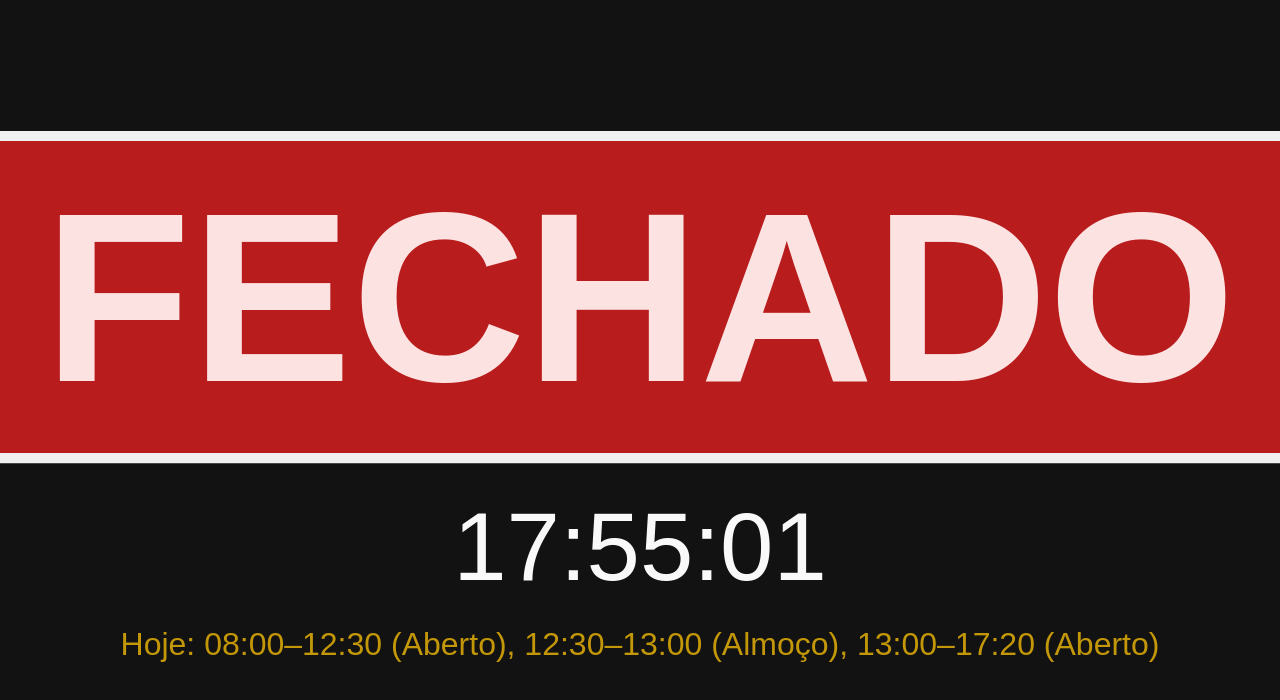
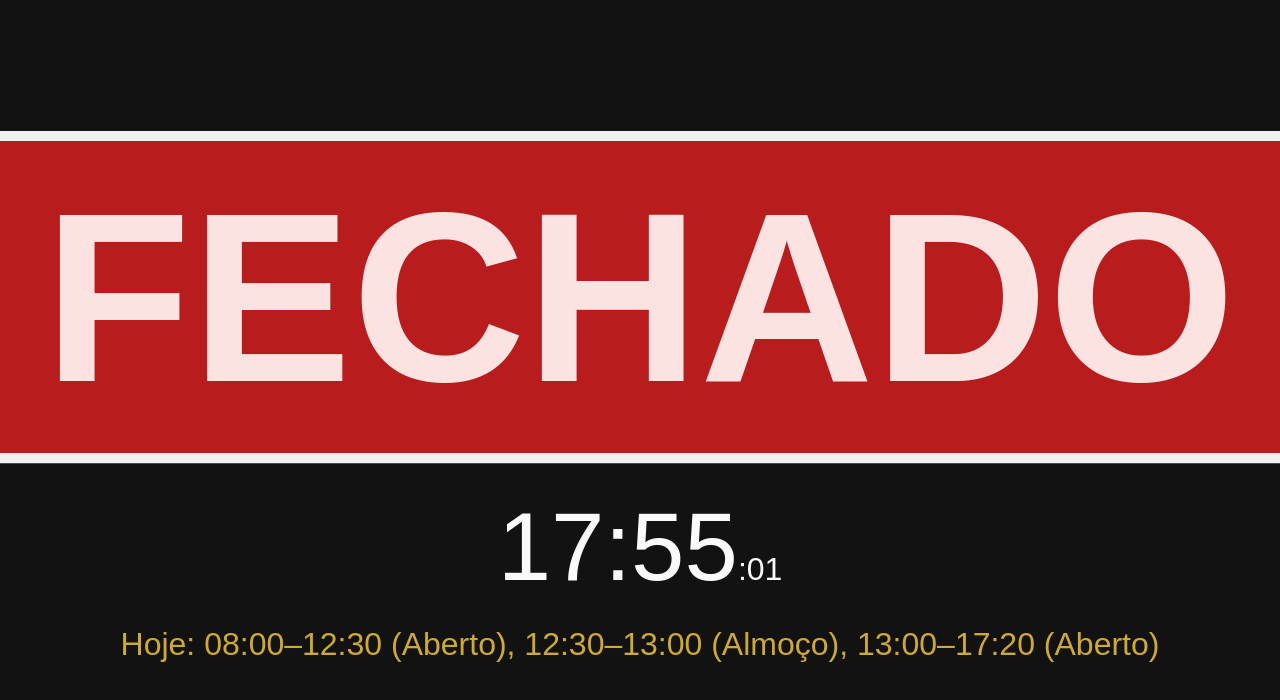
Before and after one commit to psonybruno/ifsp-status-funcionamento, a plain HTML site: page index.html in a window 1280 px wide. Shown: the top 700 px of the page. Drawn offline with Linux system fonts and the light colour scheme.

Commit message:
refactor: altera o formato da hora e a cor da mensagem de status

```diff
--- a/index.html
+++ b/index.html
@@ -62,8 +62,8 @@
     }
 
     .status.almoco {
-  background-color: #f59e0b; /* laranja suave */
-  color: #fff7ed;
+  	  background-color: #f59e0b; /* laranja suave */
+  	  color: #fff7ed;
     }
 
     @keyframes pulse {
@@ -75,20 +75,32 @@
     .clock {
       font-size: 6rem;
       margin-top: 1rem;
+	  display: flex;
+	  flex-direction: row;
+	  justify-content: center;
+	  align-items: baseline;
     }
+
+	.seconds {
+		font-size: 2rem;
+	}
 
     .today-schedule {
       font-size: 2rem;
       margin-top: 1.5rem;
       opacity: 0.8;
-      color: #f0ba07;
+      color: #ffd13b;
     }
   </style>
 </head>
 <body>
 
   <div id="status" class="status">Carregando...</div>
-  <div id="clock" class="clock"></div>
+  <div id="clock" class="clock">
+	<div id="hours" class="hours"></div>
+	<div id="minutes" class="minutes"></div>
+	<div id="seconds" class="seconds"></div>
+  </div>
   <div id="today-schedule" class="today-schedule"></div>
 
 
@@ -142,8 +154,15 @@
 
     function updateClock() {
       const now = new Date();
-      const clockEl = document.getElementById('clock');
-      clockEl.textContent = now.toLocaleTimeString('pt-BR');
+      //const clockEl = document.getElementById('clock');
+	  const hoursEl = document.getElementById('hours');
+	  const minutesEl = document.getElementById('minutes');
+	  const secondsEl = document.getElementById('seconds');
+      //clockEl.textContent = now.toLocaleTimeString('pt-BR');
+      const clock = now.toLocaleTimeString('pt-BR').split(":");
+	  hoursEl.textContent = clock[0]
+	  minutesEl.textContent = `:${clock[1]}`
+	  secondsEl.textContent = `:${clock[2]}`
     }
 
     setInterval(() => {
```
